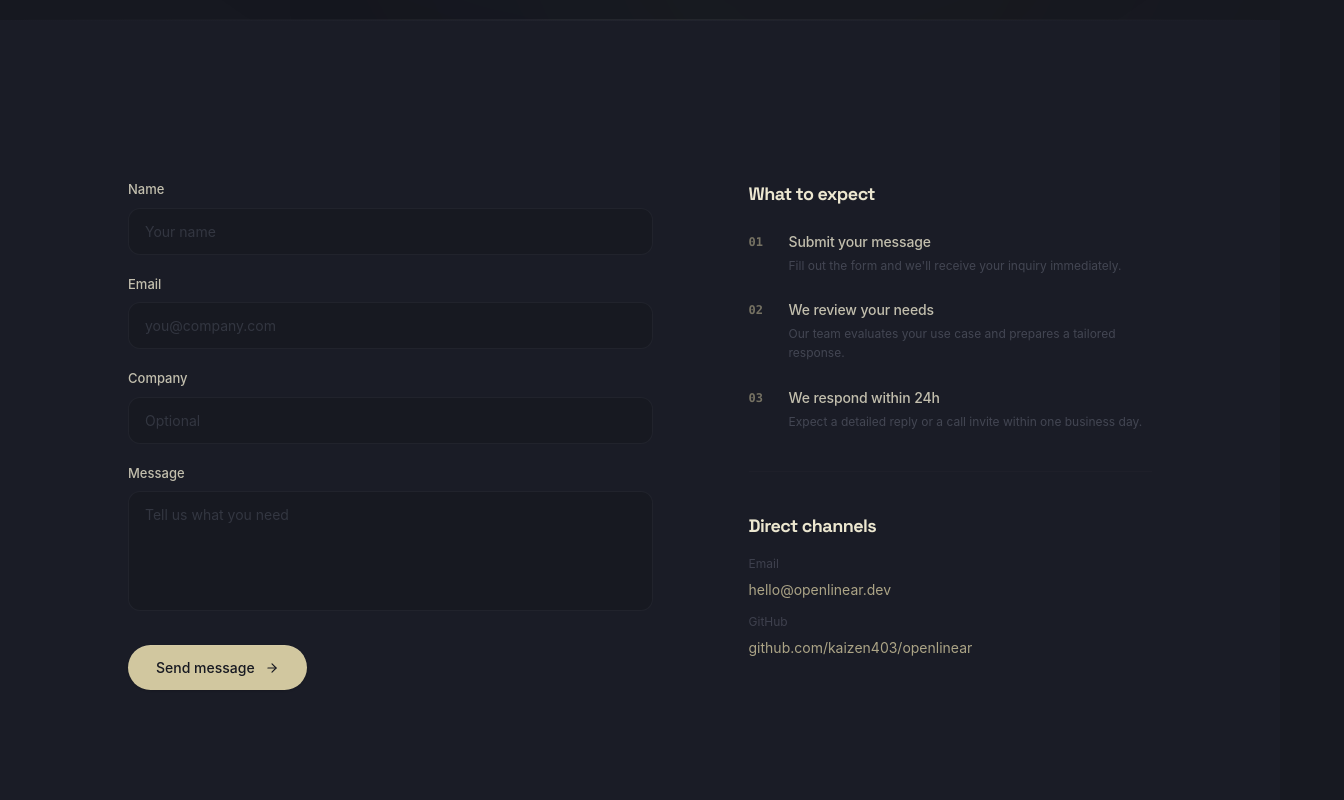
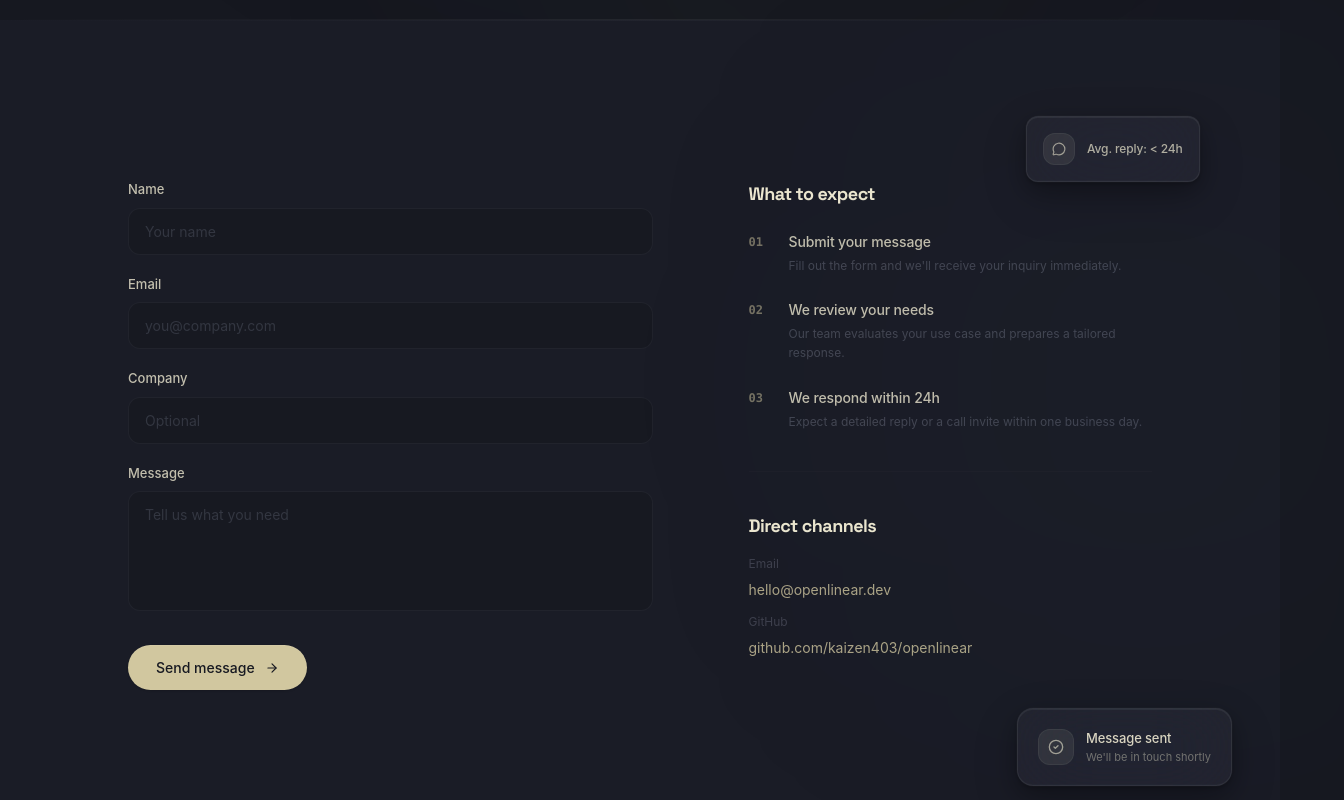
Before and after one commit to kaizen403/openlinear, a Next.js app in the folder apps/landing/: page /contact in a window 1280 px wide. Shown: the part 660-1460 px from the top of the page, 1344 px wide, since content can reach past the window. Built offline with nearby package versions, Linux system fonts and the light colour scheme.

Commit message:
feat(landing): add atmospheric elements and decorative cards to contact page
Ultraworked with [Sisyphus](https://github.com/code-yeongyu/oh-my-opencode)

Co-authored-by: Sisyphus <clio-agent@sisyphuslabs.ai>

```diff
--- a/apps/landing/app/contact/page.tsx
+++ b/apps/landing/app/contact/page.tsx
@@ -3,7 +3,7 @@
 import { useState } from "react"
 import { Header } from "@/components/header"
 import { Footer } from "@/components/footer"
-import { ArrowRight, Mail, Clock, Github } from "lucide-react"
+import { ArrowRight, Mail, Clock, Github, CheckCircle2, MessageCircle } from "lucide-react"
 
 export default function ContactPage() {
   const [name, setName] = useState("")
@@ -94,6 +94,33 @@ export default function ContactPage() {
       {/* ── Form + Sidebar ───────────────────────── */}
       <section className="relative py-32 md:py-40 bg-[#1a1c26]">
         <div className="absolute top-0 left-0 right-0 section-divider" />
+
+        {/* Atmospheric depth glow */}
+        <div className="absolute top-[20%] right-[-5%] w-[400px] h-[400px] rounded-full bg-[hsl(200_40%_25%/0.08)] blur-[160px] pointer-events-none" />
+
+        {/* Floating glass-panel: "Message sent" confirmation card */}
+        <div className="hidden lg:block absolute bottom-16 right-12 z-10 animate-float-3">
+          <div className="glass-panel rounded-2xl p-5 flex items-center gap-3">
+            <div className="h-9 w-9 rounded-lg bg-[#EDE8D0]/[0.08] border border-[#EDE8D0]/[0.06] flex items-center justify-center shrink-0">
+              <CheckCircle2 className="h-4 w-4 text-[#EDE8D0]/60" />
+            </div>
+            <div>
+              <p className="text-[0.8125rem] font-medium text-[#EDE8D0]/90 tracking-[-0.01em]">Message sent</p>
+              <p className="text-[0.6875rem] text-[#EDE8D0]/40">We&apos;ll be in touch shortly</p>
+            </div>
+          </div>
+        </div>
+
+        {/* Floating glass-panel: Response time pill */}
+        <div className="hidden lg:block absolute top-24 right-20 z-10 animate-float-5">
+          <div className="glass-panel rounded-xl p-4 flex items-center gap-3">
+            <div className="h-8 w-8 rounded-lg bg-[#EDE8D0]/[0.08] border border-[#EDE8D0]/[0.06] flex items-center justify-center shrink-0">
+              <MessageCircle className="h-3.5 w-3.5 text-[#EDE8D0]/60" />
+            </div>
+            <p className="text-[0.75rem] font-medium text-[#EDE8D0]/70 tracking-[-0.01em]">Avg. reply: &lt; 24h</p>
+          </div>
+        </div>
+
         <div className="mx-auto max-w-none px-[100px]">
           <div className="grid lg:grid-cols-[1.3fr_1fr] gap-14 lg:gap-24 max-w-5xl mx-auto">
             <form onSubmit={handleSubmit} autoComplete="off" className="flex flex-col gap-5">
```
